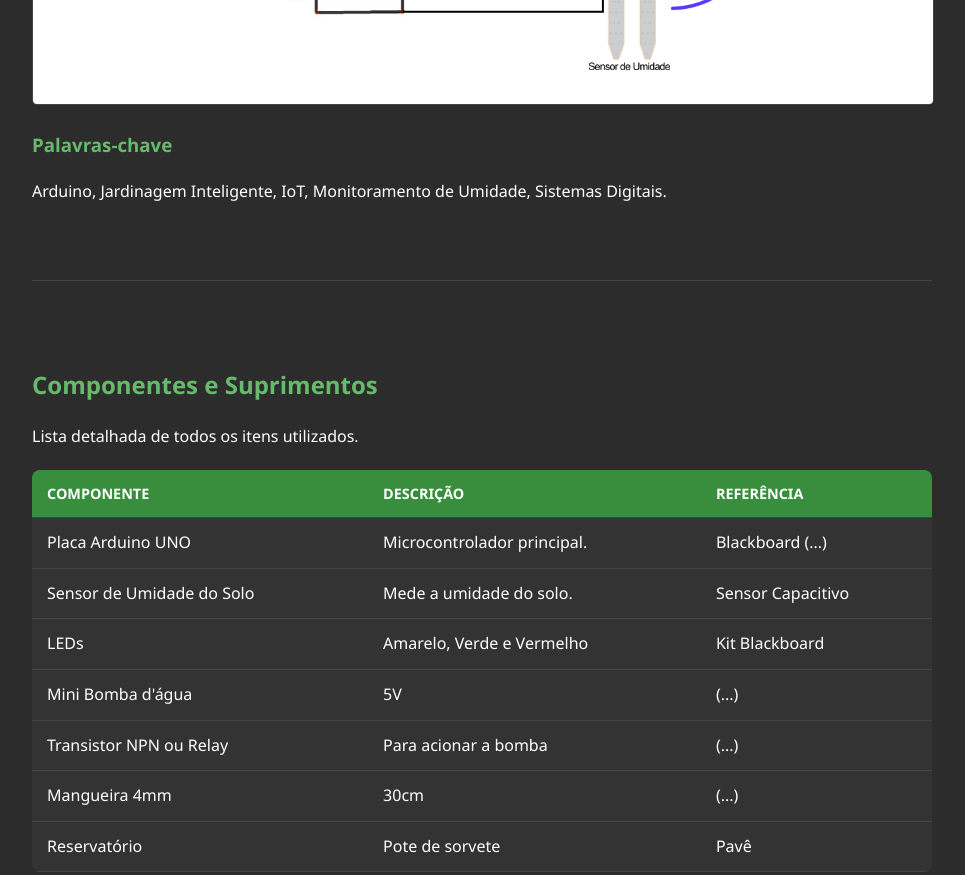
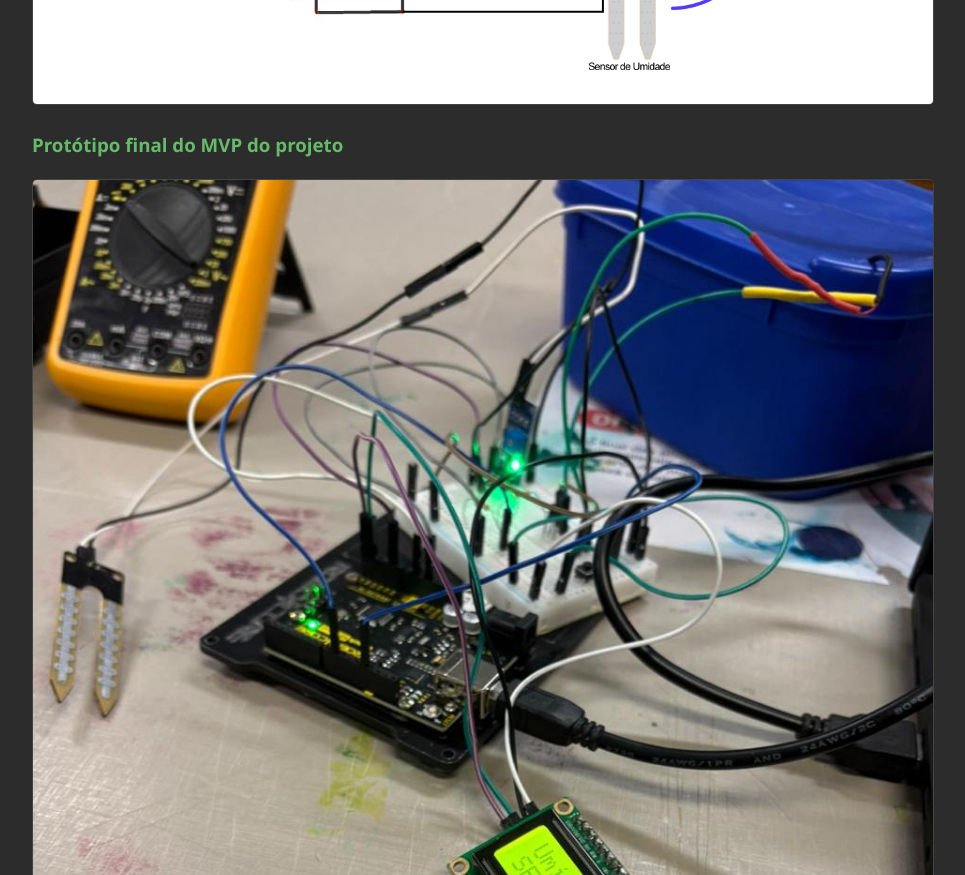
Before and after one commit to l-bonfim/Projeto-Sistemas-Digitais-Plantagoshi, a plain HTML site: page index.html in a window 1280 px wide. Shown: the part 1180-2055 px from the top of the page, without its empty margins (158-1123 px from the left). Drawn offline with Linux system fonts and the light colour scheme.

Commit message:
adicionando a foto do protoripo

```diff
--- a/index.html
+++ b/index.html
@@ -35,6 +35,11 @@
                 <p>O diagrama de blocos abaixo ilustra a interconexão dos principais elementos do sistema: Sensor de Umidade (Entrada), Arduino (Processamento) e Bomba (Saída).</p>
 
                 <img src="./site/img/Esquema-plantagochi.png" alt="Esquema Conceitual do Plantagochi">
+            </div>
+            <div class="modelo-mvp">
+                <h3>Protótipo final do MVP do projeto</h3>
+
+                <img src="./site/img/Foto-mvp.jpeg" alt="Foto do Protótipo">
             </div>
             <div class="palavras-chave">
                 <h3>Palavras-chave</h3>
```
Also changed, not shown: site/img/Foto-mvp.jpeg (added).
